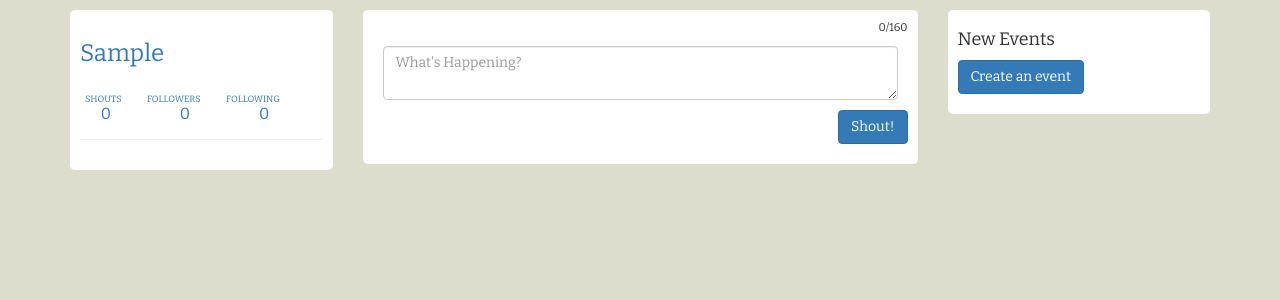
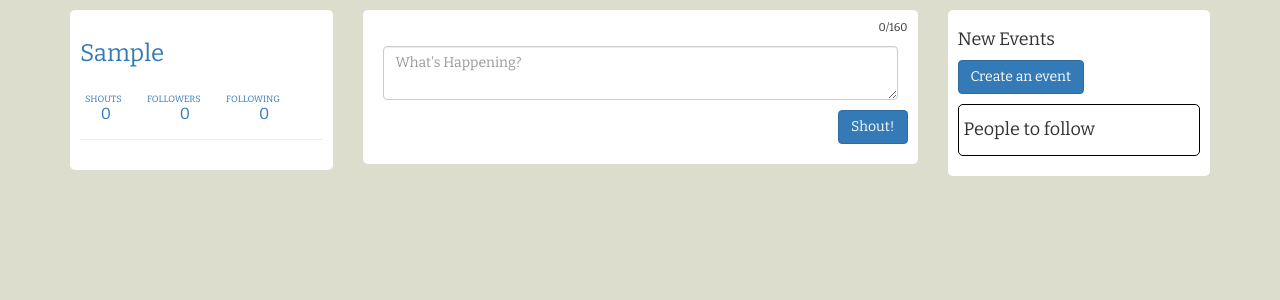
Before and after one commit to shreyas1701/Shout, a Django app: page / in a window 1280 px wide. Shown: the part 50-350 px from the top of the page. Run offline with Django 3.2, Linux system fonts and the light colour scheme; the visitor is signed in with stand-in values (Sample User, id 1); data comes from the database, SQL or seed files in the repository; data that the repository does not hold is empty; some libraries are stand-ins or nearby versions.

Commit message:
"Sprint 3 completed"

```diff
--- a/shout/views.py
+++ b/shout/views.py
@@ -30,8 +30,22 @@ def home(request):
     shouts_num = len(Shouts.objects.filter(user=request.user.id))
     follower = len(FollowMap.objects.filter(following=loggedUser.id))
     following = len(FollowMap.objects.filter(follower=loggedUser.id))
-    ctx = {"event_list":event_list, "shouts_num":shouts_num, "follower":follower, "following":following}
+    flwList = get_follow_list(loggedUser.id)
+    ctx = {"event_list":event_list, "shouts_num":shouts_num, "follower":follower, "following":following, "flwList":flwList}
     return render(request, "shout/home.html",ctx)
+
+def get_follow_list(id):
+    follow_list = []
+    for x in User.objects.all():
+        if x.id != id and x.first_name != "":
+            try:
+                flwMp = FollowMap.objects.get(follower=id, following=x.id)
+            except FollowMap.DoesNotExist:
+                follow_list.append(x)
+
+    return follow_list
+
+
 
 def register(request):
     registered = False
@@ -99,8 +113,16 @@ def events(request):
         startTime = request.POST["startTime"]
         endTime = request.POST["endTime"]
         location = request.POST["location"]
-        invitees = request.POST.getlist('invitees')
+        invis = request.POST["invis"]
+        invitees = []
+        if int(str(invis[0])) == 0:
+            for x in User.objects.all():
+                invitees.append(str(x.id))
+        else:
+            invitees = request.POST.getlist("invitees")
+
         invitees = ','.join(invitees)
+
         am_pm = startTime[-2:]
         only_time = startTime[:-3]
         start = start_date+"-"+only_time+":"+am_pm
@@ -167,7 +189,7 @@ def profile_view(request, id):
     shouts = change_time(shout_list)
     following = False
     try:
-        flwMp = FollowMap.objects.get(follower=loggedUser.id)
+        flwMp = FollowMap.objects.filter(follower=loggedUser.id)
     except FollowMap.DoesNotExist:
         flwMp = None
 
@@ -259,7 +281,7 @@ def followUser(request, id):
     loggedUser = request.user.id
     flwngUser = User.objects.get(id=id)
     try:
-        flwMp = FollowMap.objects.get(follower=loggedUser)
+        flwMp = FollowMap.objects.get(follower=loggedUser, following=id)
     except FollowMap.DoesNotExist:
         flwMp = None
 
@@ -267,7 +289,6 @@ def followUser(request, id):
         flwMp.delete();
     else:
         if flwngUser:
-            print flwngUser
             follow = FollowMap(follower=loggedUser, following=id)
             follow.save()
 
@@ -311,7 +332,8 @@ def getShouts(request):
 
 
     elif location == "profile":
-        for i in Shouts.objects.filter(user=loggedUser.id).order_by('-shout_at'):
+        userId = request.POST["userId"]
+        for i in Shouts.objects.filter(user=userId).order_by('-shout_at'):
             shout_list.append(i)
 
     elif location == "hashtag":
@@ -320,7 +342,6 @@ def getShouts(request):
             shout_list.append(i)
 
     shouts = change_time(shout_list)
-    print shouts
     shoutList = []
     for x in shouts:
         liked = False
--- a/templates/shout/home.html
+++ b/templates/shout/home.html
@@ -59,6 +59,18 @@
 					</div>
 
 					<p><a href="/createEvent/" class="btn btn-large btn-primary">Create an event</a></p>
+
+					<div class="followList">
+
+						<ul id="flwList">
+							<h4>People to follow</h4>
+							{% for userO in flwList %}
+								<li><a href="{% url 'profile' userO.id %}">{{ userO.first_name }} {{ userO.last_name }}</a>
+								<a href="{% url 'follow' userO.id  %}"><i class="fa fa-user-plus" aria-hidden="true"></i></a>
+								</li>
+							{% endfor %}
+						</ul>
+					</div>
 				</div>
 			</div>
 		</div>
--- a/templates/shout/profile.html
+++ b/templates/shout/profile.html
@@ -7,7 +7,6 @@
 {% block body_block %}
 
 <div class="container">
-
 	<div class="row">
 		<div class="col-md-8">
 			<div class="wall">
@@ -15,6 +14,8 @@
 					<h3>{{ user_prof.first_name }} {{ user_prof.last_name }}</h3>
 					<p><a href="{% url 'profile' user_prof.id  %}">${{ user_prof.username }}</a></p>
 					<h4>{{ profile.bio }}</h4>
+					<input type="hidden" id="profLId" value="{{ user_prof.id }}">
+					<input type="hidden" class="pageName" name="pageName" value="profile" />
 					{% if user.id != user_prof.id %}
 						<a href="{% url 'follow' user_prof.id  %}" class="btn btn-large btn-primary pull-right">
 							{% if following %}
--- a/templates/shout/static/css/styles.css
+++ b/templates/shout/static/css/styles.css
@@ -162,3 +162,10 @@ body{
 	background:#eaf8fc;
 	padding:10px;
 }
+
+#flwList{
+	padding: 5px;
+	list-style: none;
+	border-radius: 5px;
+	border:1px solid black;
+}
--- a/templates/shout/static/js/scripts.js
+++ b/templates/shout/static/js/scripts.js
@@ -36,6 +36,17 @@ $(document).ready(function(){
 	setInterval(function(){
 		notify();
 	},10*1000);
+
+
+
+	$("#invSelct2").click(function(){
+		$("#selectDiv").show();
+	});
+
+	$("#invSelct1").click(function(){
+		$("#selectDiv").hide();
+	});
+
 	if($(".pageName").val() == "profile"){
 		getshouts("profile");
 	}else if($(".pageName").val() == "home"){
@@ -88,7 +99,9 @@ $(document).ready(function(){
 		e.preventDefault();
 	});
 
-
+	setTimeout(function(){
+		$("#invSelct1").click();
+	},500);
 });
 
 function notify(frmwh){
@@ -150,10 +163,16 @@ function getshouts(location){
 	var dataObj = {
 		location: ""+location,
 	};
+
 	if(location == "hashtag"){
 		dataObj = {
 			location: ""+location,
 			hashText: ""+$("#hashText").val()
+		};
+	}else if(location == "profile"){
+		dataObj = {
+			location: ""+location,
+			userId: ""+$("#profLId").val()
 		};
 	}
 
```
Also changed, not shown: templates/shout/events.html (+11 -5 lines).
